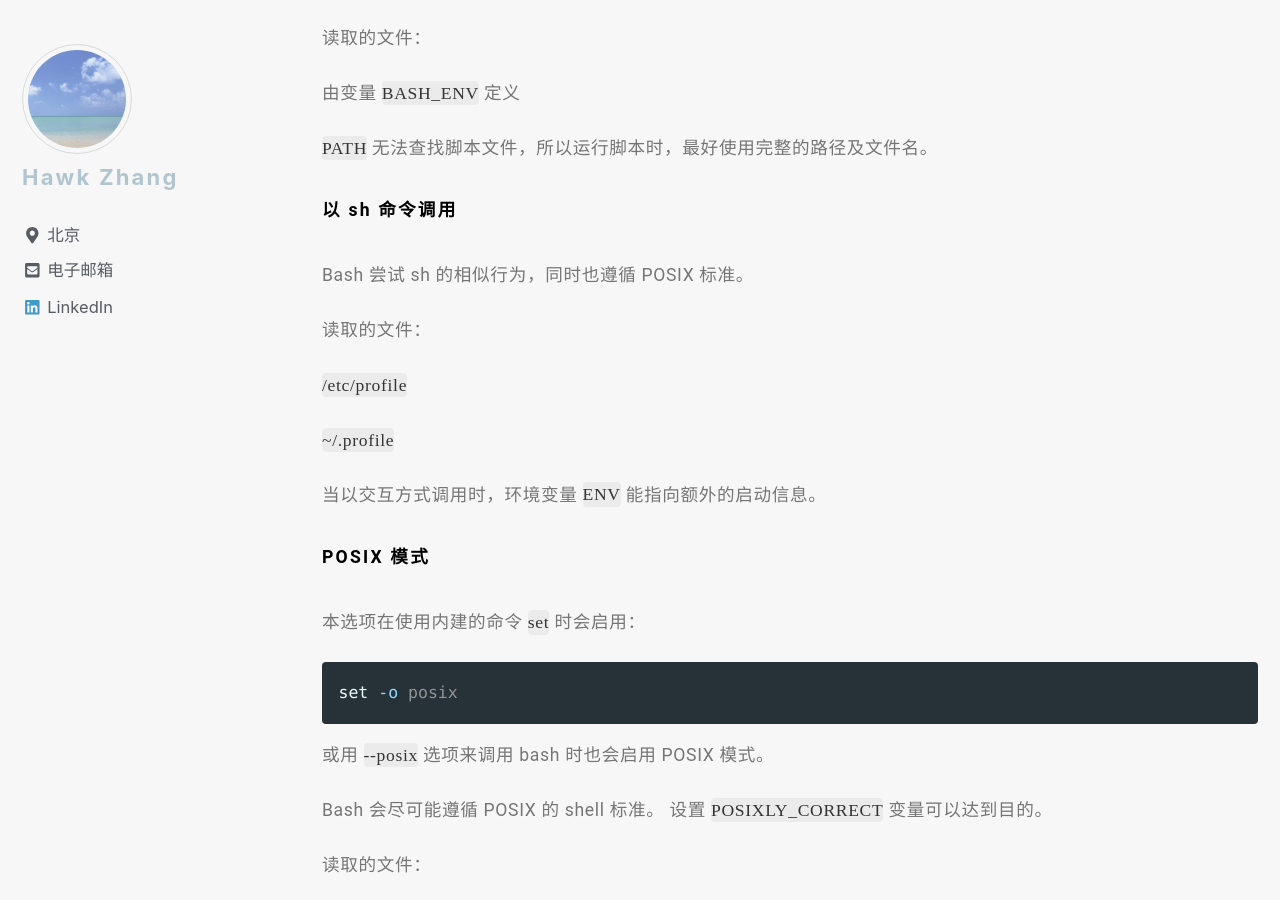
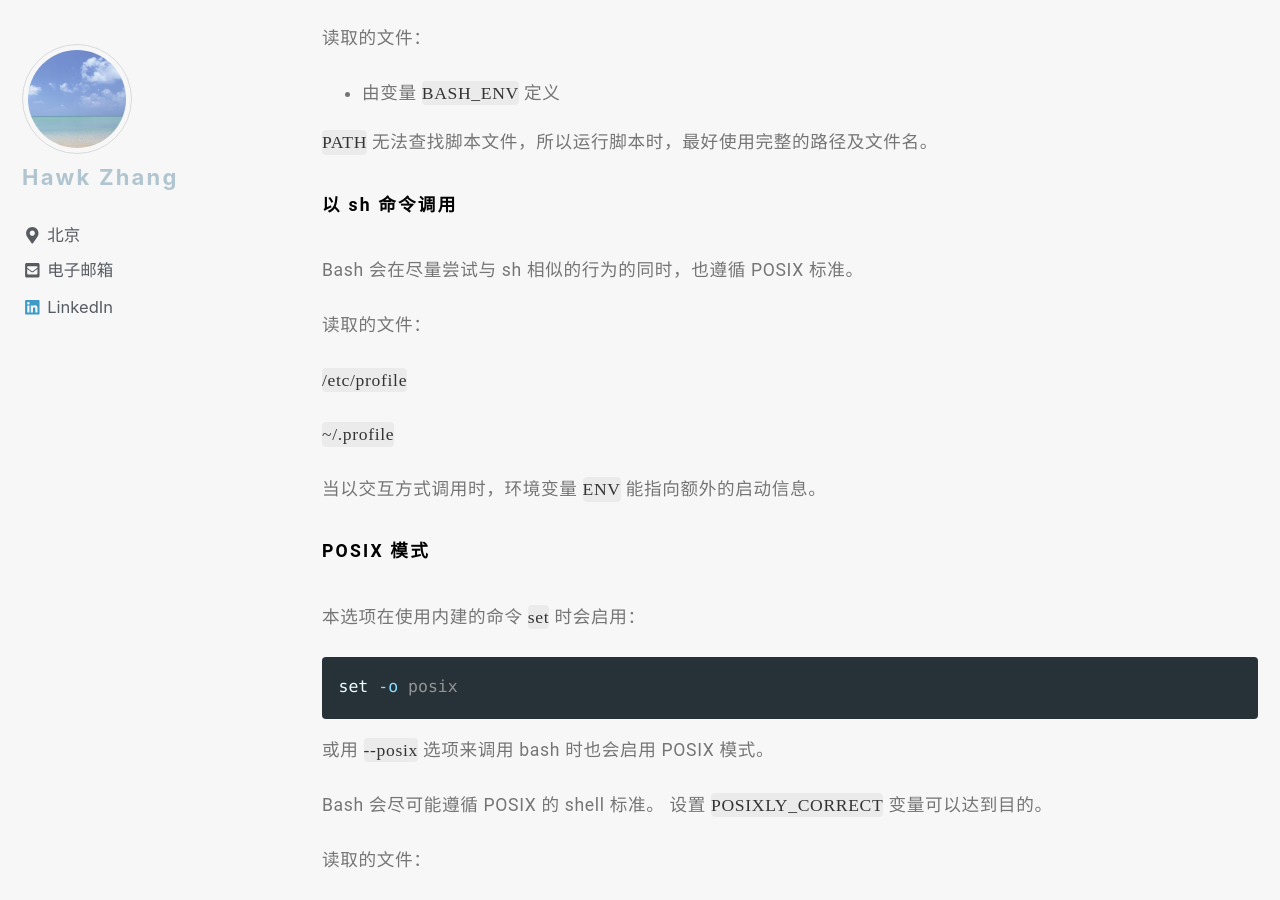
Before and after one commit to narru888/linotes_note, a Jekyll site: the page built from _posts/programming/bash/2017-05-03-bash01.md, in a window 1280 px wide and 900 px high, scrolled down 5557 px. Built offline with Jekyll 4.4.1, drawn with Linux system fonts in a browser that asks for light colours; nearby versions of some CDN libraries; a script that is not in the unit is left out.

Commit message:
update on 2019-01-13 18:21:01 CST

```diff
--- a/_posts/programming/bash/2017-05-03-bash01.md
+++ b/_posts/programming/bash/2017-05-03-bash01.md
@@ -149,13 +149,13 @@ export PATH
 
 读取的文件：
 
-由变量 `BASH_ENV` 定义
+* 由变量 `BASH_ENV` 定义
 
 `PATH` 无法查找脚本文件，所以运行脚本时，最好使用完整的路径及文件名。
 
 ###### 以 sh 命令调用
 
-Bash 尝试 sh 的相似行为，同时也遵循 POSIX 标准。
+Bash 会在尽量尝试与 sh 相似的行为的同时，也遵循 POSIX 标准。
 
 读取的文件：
 
```
